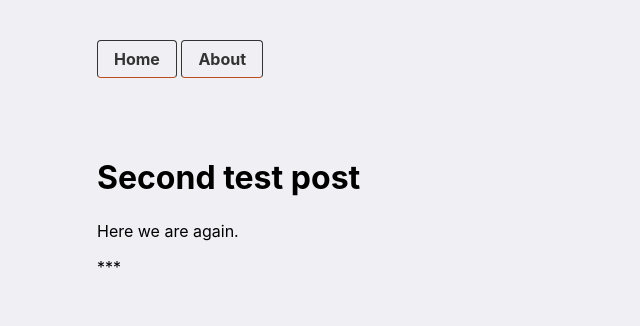
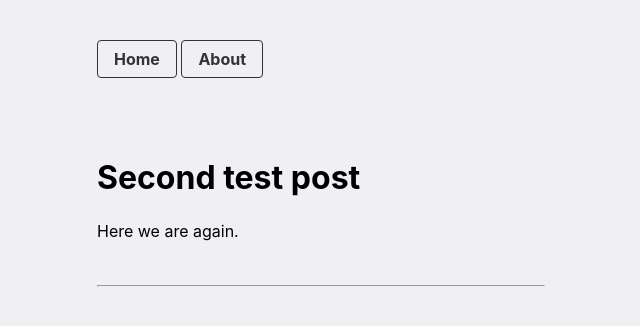
Before and after one commit to foundmonster/foundmonster.github.io, a Jekyll site: the page built from _posts/2020-03-20-second-test-post.md, in a window 1280 px wide. Shown: the top 326 px of the page, without its empty margins (319-959 px from the left). Built offline with Jekyll 4.4.1, drawn with Linux system fonts in a browser that asks for light colours.

Commit message:
trying to fix red border of nav buttons

```diff
--- a/_layouts/post.html
+++ b/_layouts/post.html
@@ -3,5 +3,5 @@
 ---
 <h1>{{ post.title }}</h1>
 {{ content }}
-
-***
+<br>
+<hr>
--- a/_sass/main.scss
+++ b/_sass/main.scss
@@ -20,6 +20,7 @@
 	.navbutton a:link {
 		text-decoration: none;
 		color: inherit;
+		border-bottom: inherit;
 	}
 
 a:visited {
@@ -30,6 +31,7 @@
 
 	.navbutton a:visited {
 		color: inherit;
+		border-bottom: inherit;
 	}
 
 a:active {
@@ -50,7 +52,7 @@
 	color: #333!important;
 	border: solid 1px;
 	border-radius: 4px;
-	border-color: #333;
+	border-color: #333!important;
 }
 
 .container {
```
